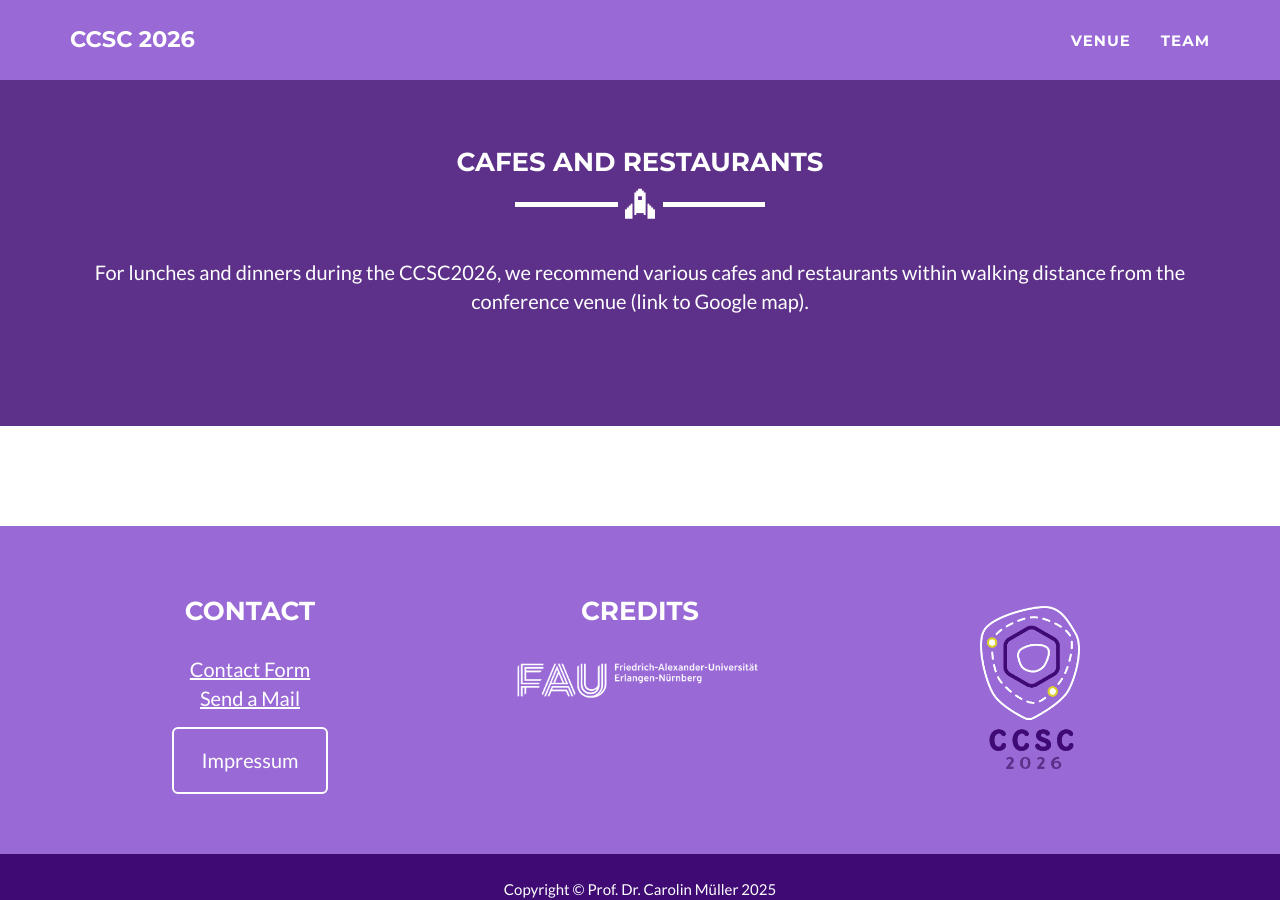
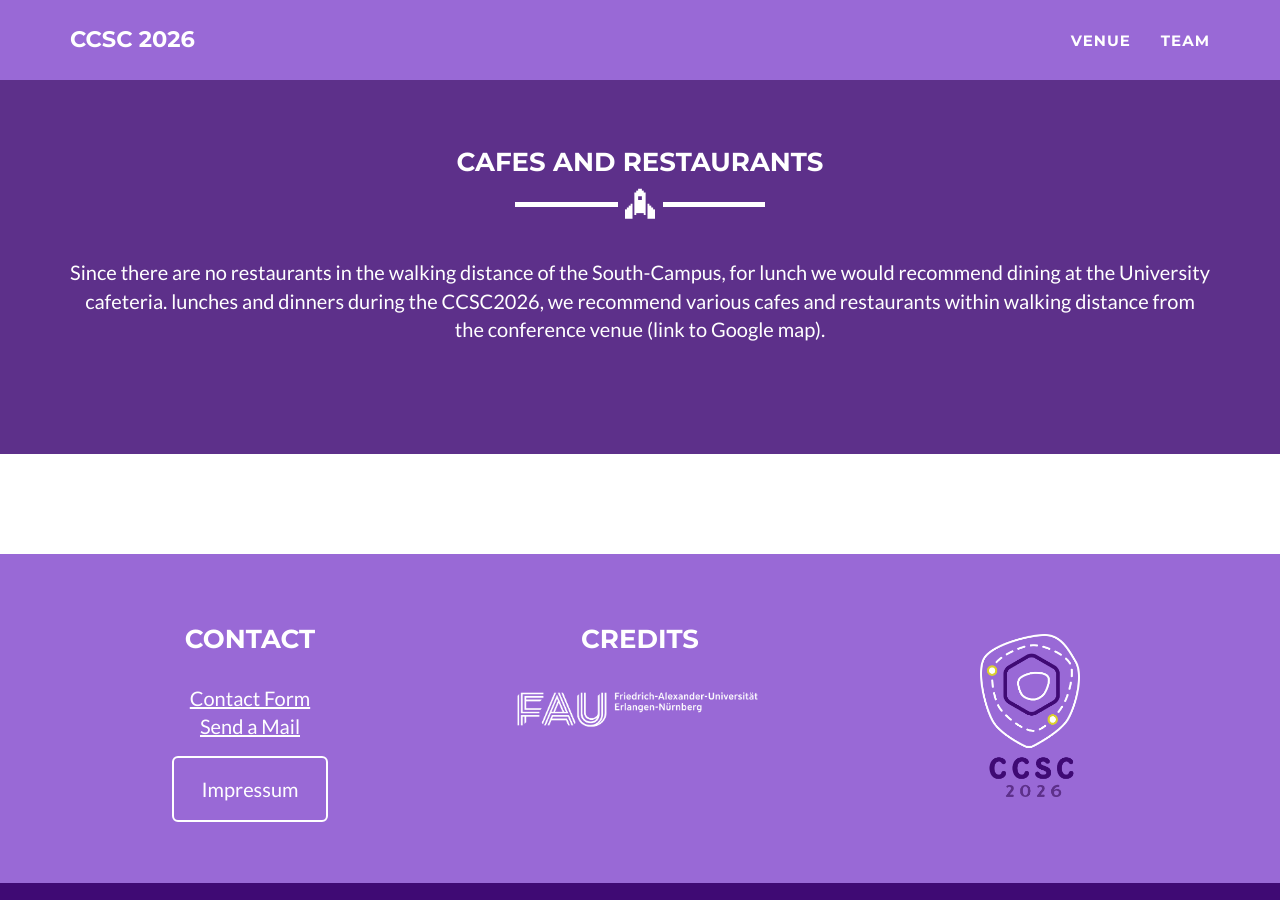
Before and after one commit to ccsc2026/ccsc2026.github.io, a Jekyll site: the page built from venue.html, in a window 1280 px wide and 900 px high, scrolled down 2340 px. Built offline with Jekyll 4.4.1, drawn with Linux system fonts in a browser that asks for light colours.

Commit message:
Update venue.html

```diff
--- a/venue.html
+++ b/venue.html
@@ -83,7 +83,7 @@ layout: page
         <hr class="star-light">
         <br>
         <p>
-          For lunches and dinners during the CCSC2026, we recommend various cafes and restaurants within walking distance from the conference venue (link to Google map).
+          Since there are no restaurants in the walking distance of the South-Campus, for lunch we would recommend dining at the University cafeteria. lunches and dinners during the CCSC2026, we recommend various cafes and restaurants within walking distance from the conference venue (link to Google map).
         </p>
       </div>
     </div>
```
